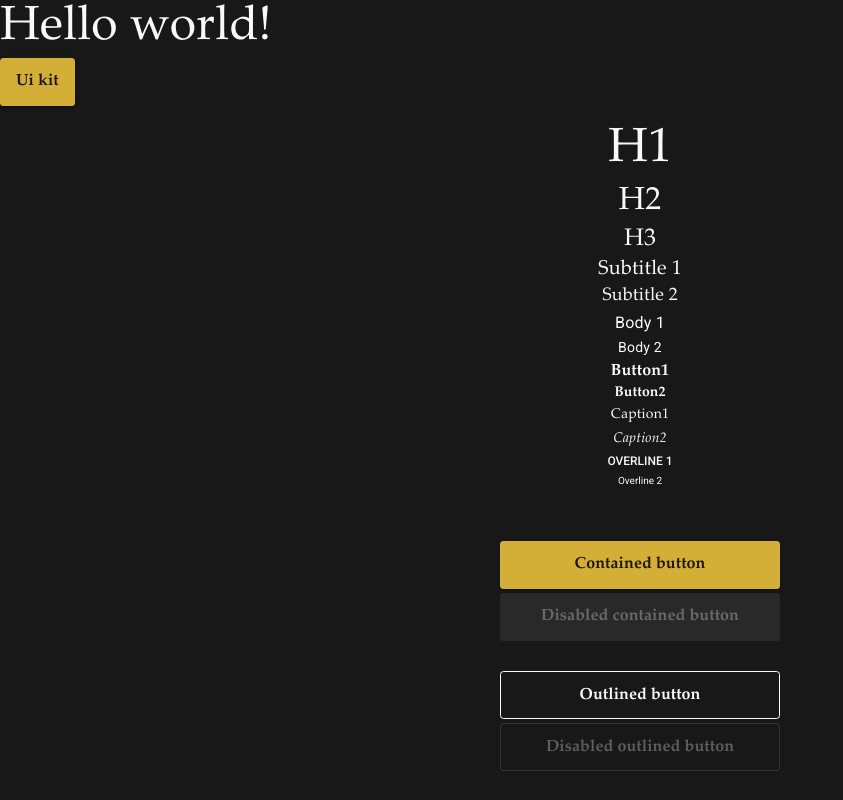
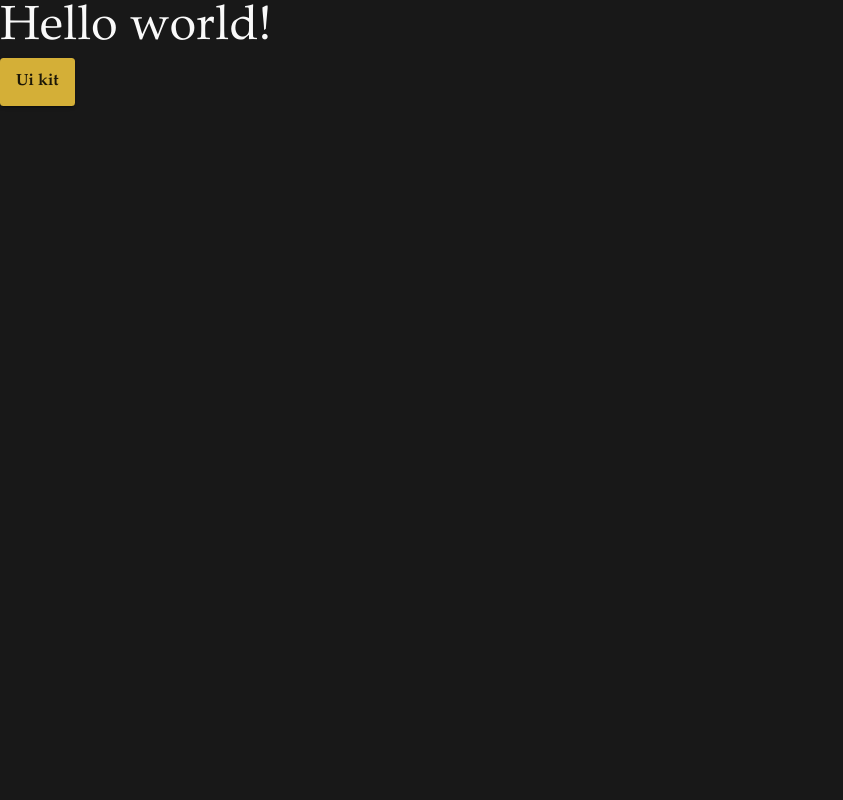
Before and after one commit to VCyx/mb-gallery-client, a Next.js app: page / in a window 1280 px wide. Shown: the top 800 px of the page, without its empty margins (0-843 px from the left). Built offline with nearby package versions, Linux system fonts and the light colour scheme; what @mui/material-nextjs would draw is missing.

Commit message:
ui-kit removed from main page

```diff
--- a/src/app/layout.tsx
+++ b/src/app/layout.tsx
@@ -3,7 +3,6 @@ import { AppRouterCacheProvider } from "@mui/material-nextjs/v13-appRouter";
 import { CssBaseline, ThemeProvider } from "@mui/material";
 import { theme } from "@/data/styles/theme";
 import { palatino, roboto } from "@/data/fonts/fonts";
-import UiKit from "@/app/ui-kit/page";
 
 export const metadata: Metadata = {
   title: "Create Next App",
@@ -22,7 +21,6 @@ export default function RootLayout({
           <ThemeProvider theme={theme}>
             <CssBaseline />
             {children}
-            <UiKit />
           </ThemeProvider>
         </AppRouterCacheProvider>
       </body>
```
